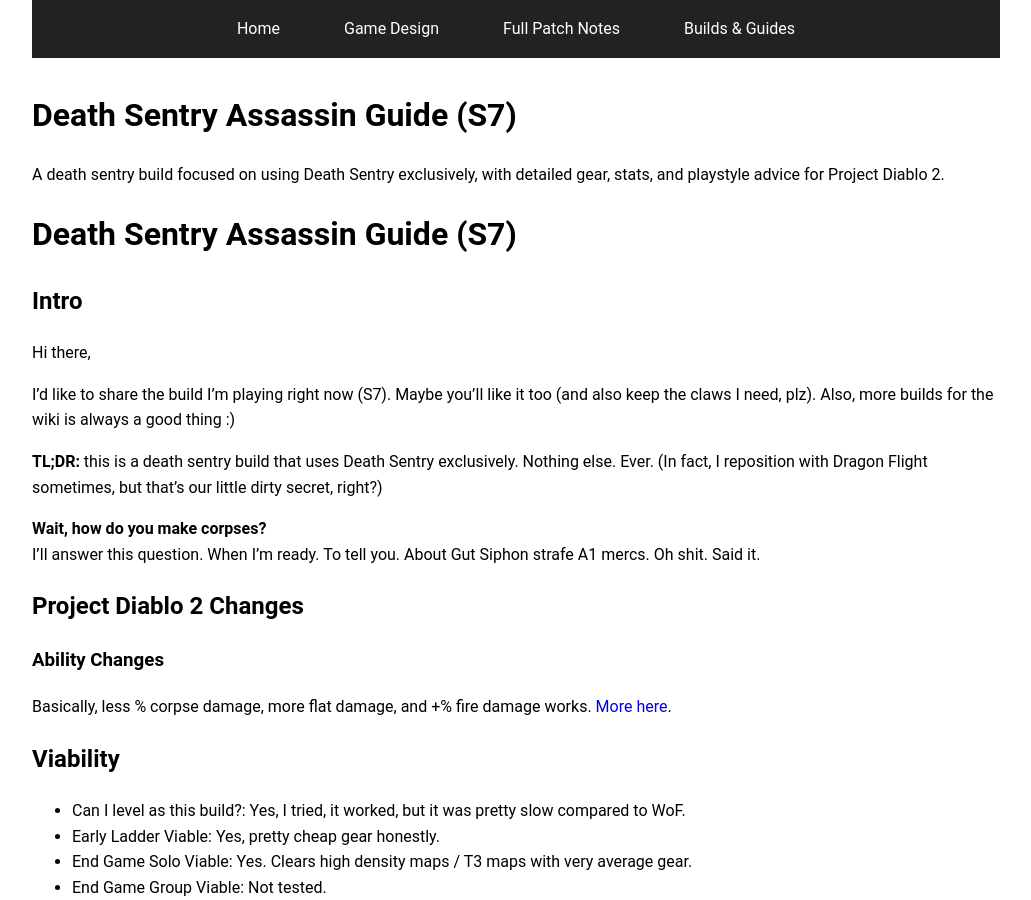
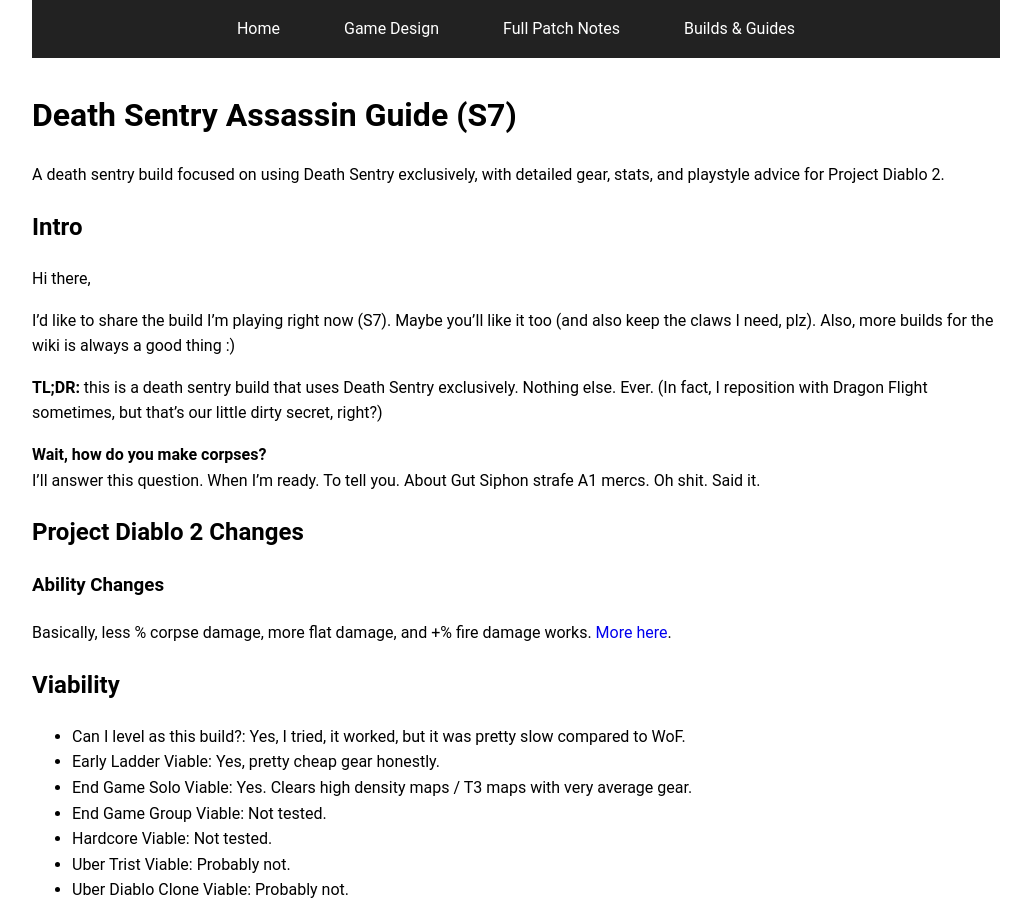
Before and after one commit to zagd3m/patchnotes, a Jekyll site: the page built from docs/_builds/guide_ds_assassin.md, in a window 1280 px wide and 900 px high. Shown: the whole window, without its empty margins (124-1155 px from the left). Built offline with Jekyll 4.4.1, drawn with Linux system fonts in a browser that asks for light colours.

Commit message:
Fixed double h1 in a guide.

```diff
--- a/docs/_builds/guide_ds_assassin.md
+++ b/docs/_builds/guide_ds_assassin.md
@@ -3,8 +3,6 @@
 summary: A death sentry build focused on using Death Sentry exclusively, with detailed gear, stats, and playstyle advice for Project Diablo 2.
 order: 2
 ---
-
-# Death Sentry Assassin Guide (S7)
 
 ## Intro
 
```
